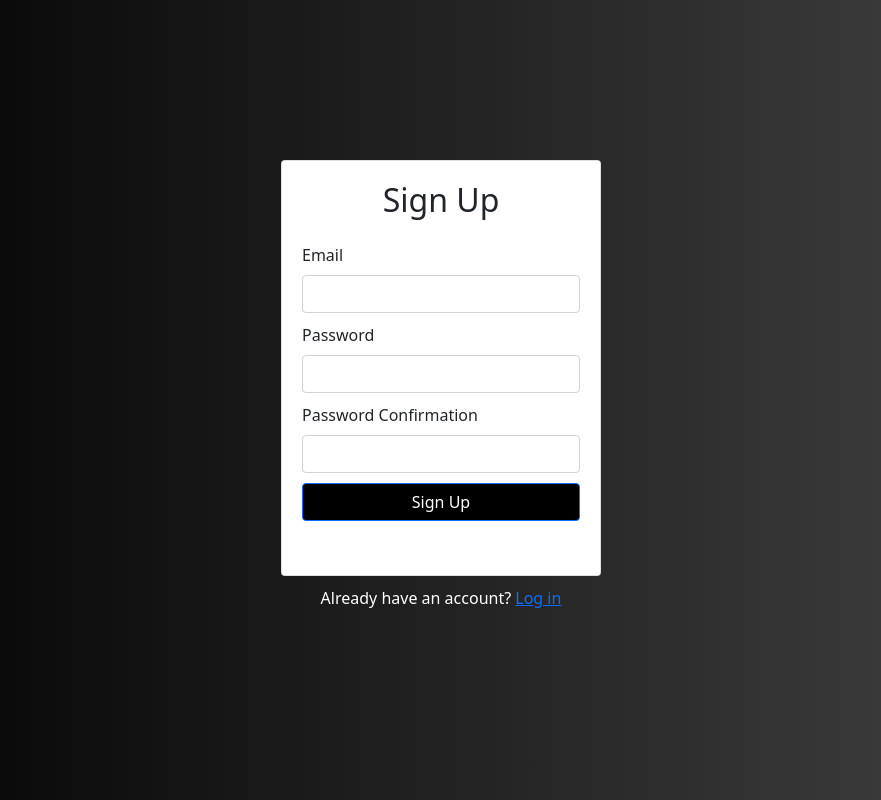
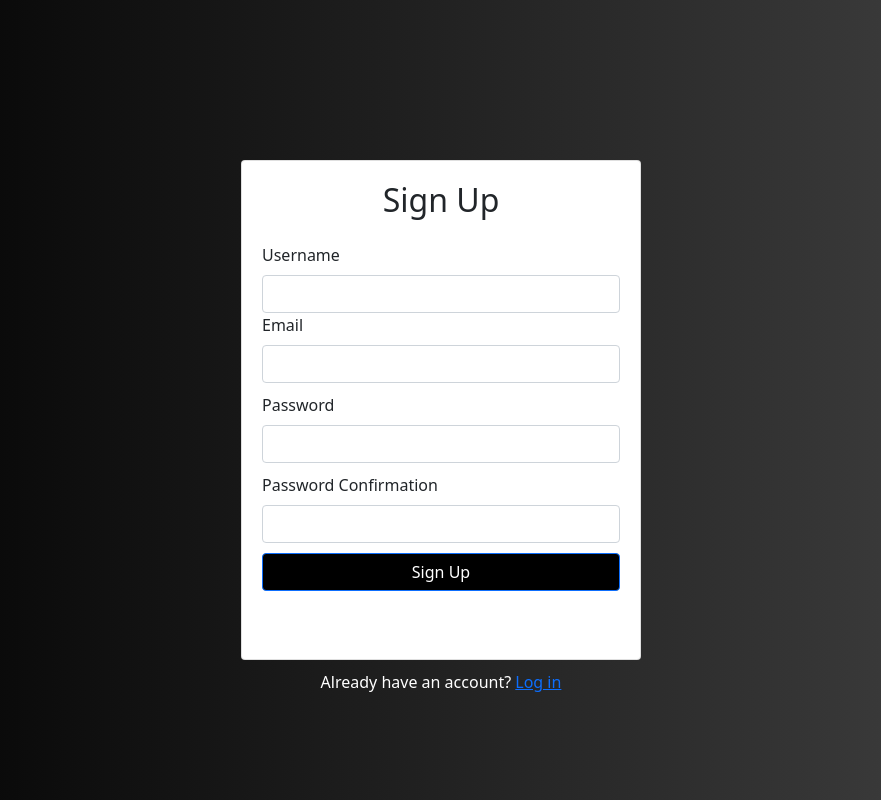
Before and after one commit to Amogh24/videochat, a React (Create React App) app in the folder frontend/: page /signup in a window 1280 px wide. Shown: the whole page, without its empty margins (199-1080 px from the left). Built offline with nearby package versions, Linux system fonts and the light colour scheme; no server answers.

Commit message:
added username field to signup form

```diff
--- a/frontend/src/signup.js
+++ b/frontend/src/signup.js
@@ -7,6 +7,7 @@ import axios from 'axios'
 
 export default function Signup(){
     const emailRef = useRef()
+    const usernameRef = useRef()
     const passwordRef = useRef()
     const passwordConfirmRef = useRef()
     const { signup } = useAuth()
@@ -34,11 +35,15 @@ export default function Signup(){
     }
 
     return(
-        <div style={{justifyContent:"center",alignItems:"center",marginTop:"20vh",width:"25%",height:"80vh",marginLeft:"auto",marginRight:"auto"}}>
-        <Card style={{height:"65%",padding:"20px",paddingBottom:"30px",width:"100%"}}>
+        <div style={{justifyContent:"center",alignItems:"center",marginTop:"20vh",width:"25%",height:"80vh",marginLeft:"auto",marginRight:"auto",minWidth:'400px'}}>
+        <Card style={{height:"500px",padding:"20px",paddingBottom:"30px",width:"100%"}}>
         <h2 className="text-center mb-4 mt-10">Sign Up</h2>
         {error && <Alert variant="danger">{error}</Alert>}
         <Form onSubmit={handleSubmit}>
+        <Form.Group id="username" >
+              <Form.Label>Username</Form.Label>
+              <Form.Control type="text" ref={usernameRef} required />
+            </Form.Group>
         <Form.Group id="email" >
               <Form.Label>Email</Form.Label>
               <Form.Control type="email" ref={emailRef} required />
```
